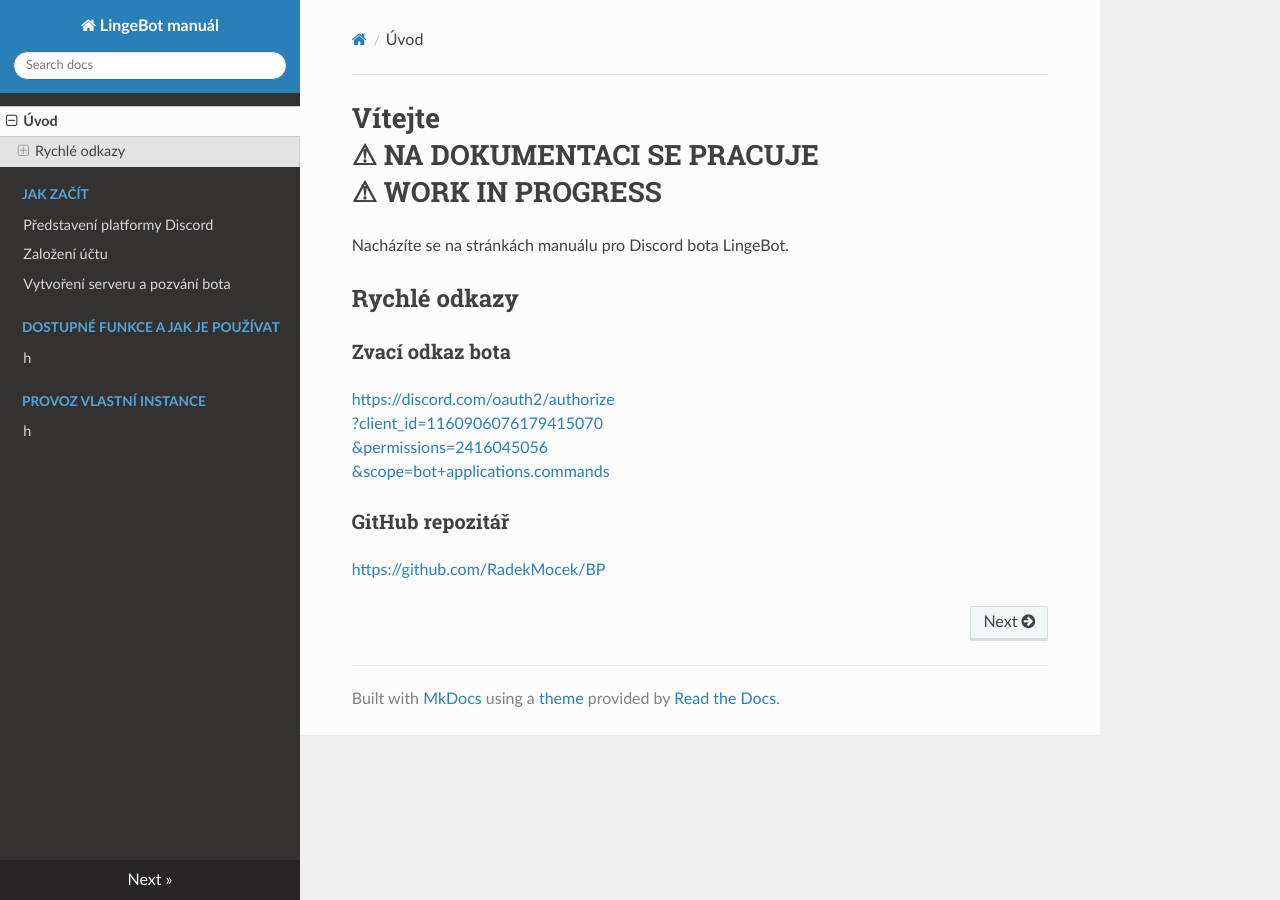
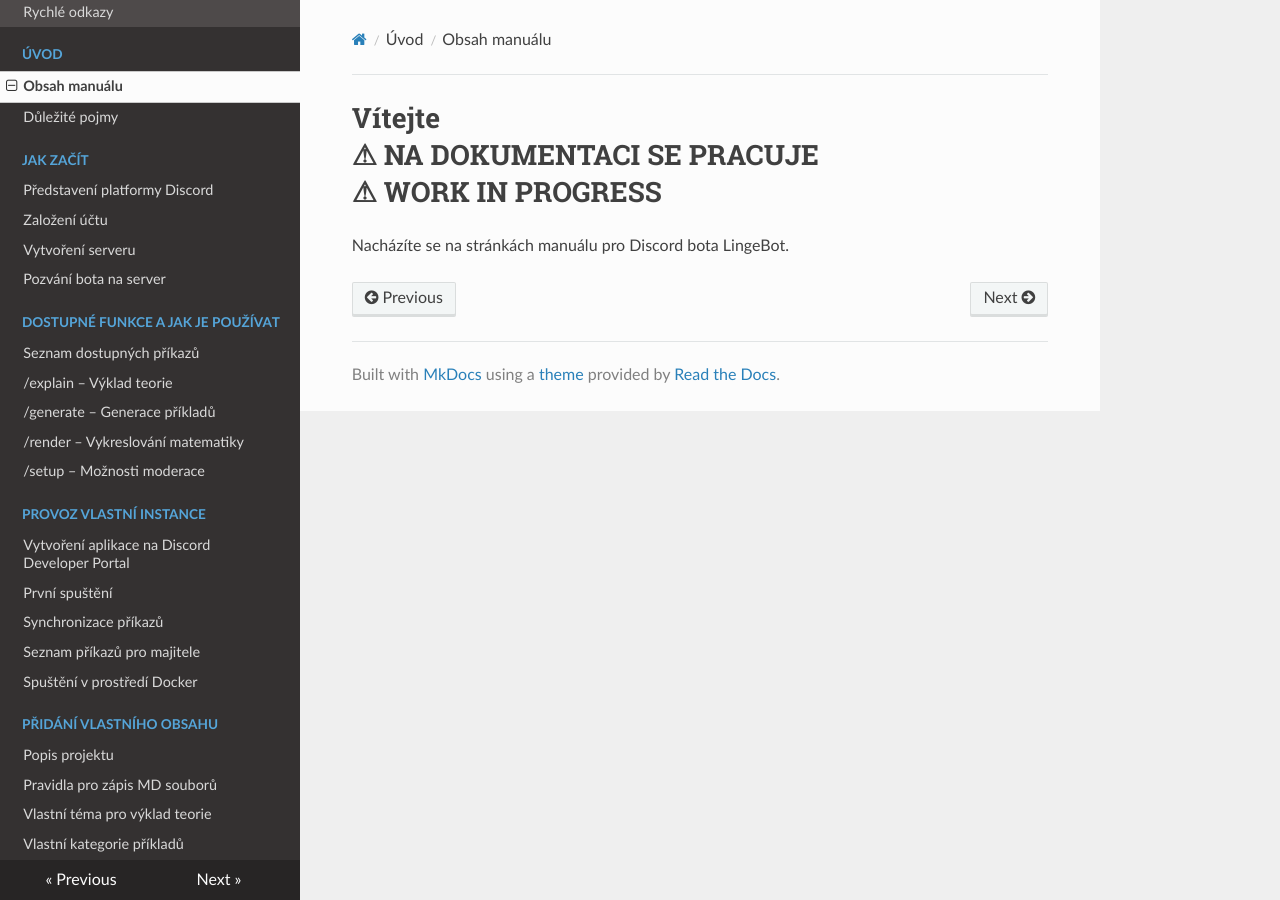
Before and after one commit to RadekMocek/PDO, an MkDocs documentation site: the page built from docs/index.md, in a window 1280 px wide. Built offline with MkDocs 1.6.1, drawn with Linux system fonts in a browser that asks for light colours; nearby versions of some CDN libraries.

Commit message:
struktura

```diff
--- a/docs/index.md
+++ b/docs/index.md
@@ -1,13 +1,3 @@
 # Vítejte <br>⚠ NA DOKUMENTACI SE PRACUJE<br>⚠ WORK IN PROGRESS
 
 Nacházíte se na stránkách manuálu pro Discord bota LingeBot.
-
-## Rychlé odkazy
-
-### Zvací odkaz bota
-
-[https://discord.com/oauth2/authorize<br>?client_id=1160906076179415070<br>&permissions=2416045056<br>&scope=bot+applications.commands](https://discord.com/oauth2/authorize?client_id=1160906076179415070&permissions=2416045056&scope=bot+applications.commands)
-
-### GitHub repozitář
-
-<https://github.com/RadekMocek/BP>
--- a/mkdocs.yml
+++ b/mkdocs.yml
@@ -1,15 +1,35 @@
 site_name: LingeBot manuál
 site_url: https://RadekMocek.github.io/PDO/
-theme: readthedocs
+theme:
+  name: readthedocs
+  prev_next_buttons_location: bottom
+
 markdown_extensions:
   - mdx_truly_sane_lists
 nav:
-  - Úvod: index.md
+  - Rychlé odkazy: quicklinks.md
+  - Úvod:
+    - Obsah manuálu: index.md
+    - Důležité pojmy: concepts.md
   - Jak začít:
     - Představení platformy Discord: 01JakZacit/0predstaveni.md
     - Založení účtu: h.md
-    - Vytvoření serveru a pozvání bota: h.md
+    - Vytvoření serveru: h.md
+    - Pozvání bota na server: h.md
   - Dostupné funkce a jak je používat:
-    - h: h.md
+    - Seznam dostupných příkazů: h.md
+    - /explain – Výklad teorie  : h.md
+    - /generate – Generace příkladů: h.md
+    - /render – Vykreslování matematiky: h.md
+    - /setup – Možnosti moderace: h.md
   - Provoz vlastní instance:
-    - h: h.md
+    - Vytvoření aplikace na Discord Developer Portal: h.md
+    - První spuštění: h.md
+    - Synchronizace příkazů: h.md
+    - Seznam příkazů pro majitele: h.md
+    - Spuštění v prostředí Docker: 03ProvozVlastniInstance/4docker.md
+  - Přidání vlastního obsahu:
+    - Popis projektu: h.md
+    - Pravidla pro zápis MD souborů: h.md
+    - Vlastní téma pro výklad teorie: h.md
+    - Vlastní kategorie příkladů: h.md
```
Also changed, not shown: docs/concepts.md (added, +19 -0 lines), docs/quicklinks.md (added, +9 -0 lines), docs/03ProvozVlastniInstance/4docker.md (renamed from docs/.docker.md).
